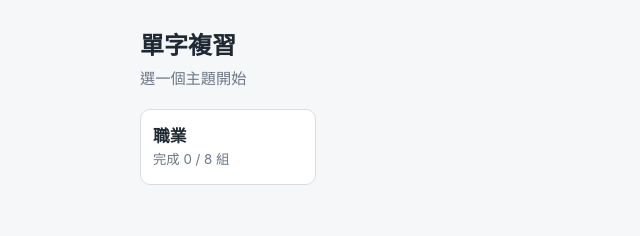
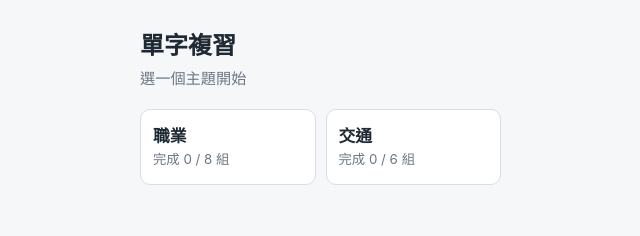
Before and after one commit to Rainbowdots/junior-high-word-review, a plain HTML site: page index.html in a window 1280 px wide. Shown: the whole page, without its empty margins (134-774 px from the left). Drawn offline with Linux system fonts and the light colour scheme.

Commit message:
Add traffic.js script to index.html

```diff
--- a/index.html
+++ b/index.html
@@ -54,6 +54,7 @@ button{font:inherit;color:inherit;cursor:pointer}
 <script>window.WORDBANK = [];</script>
 <!-- 新增主題：在下面加一行 -->
 <script src="data/jobs.js"></script>
+<script src="data/traffic.js"></script>
 
 <script>
 (function () {
```
